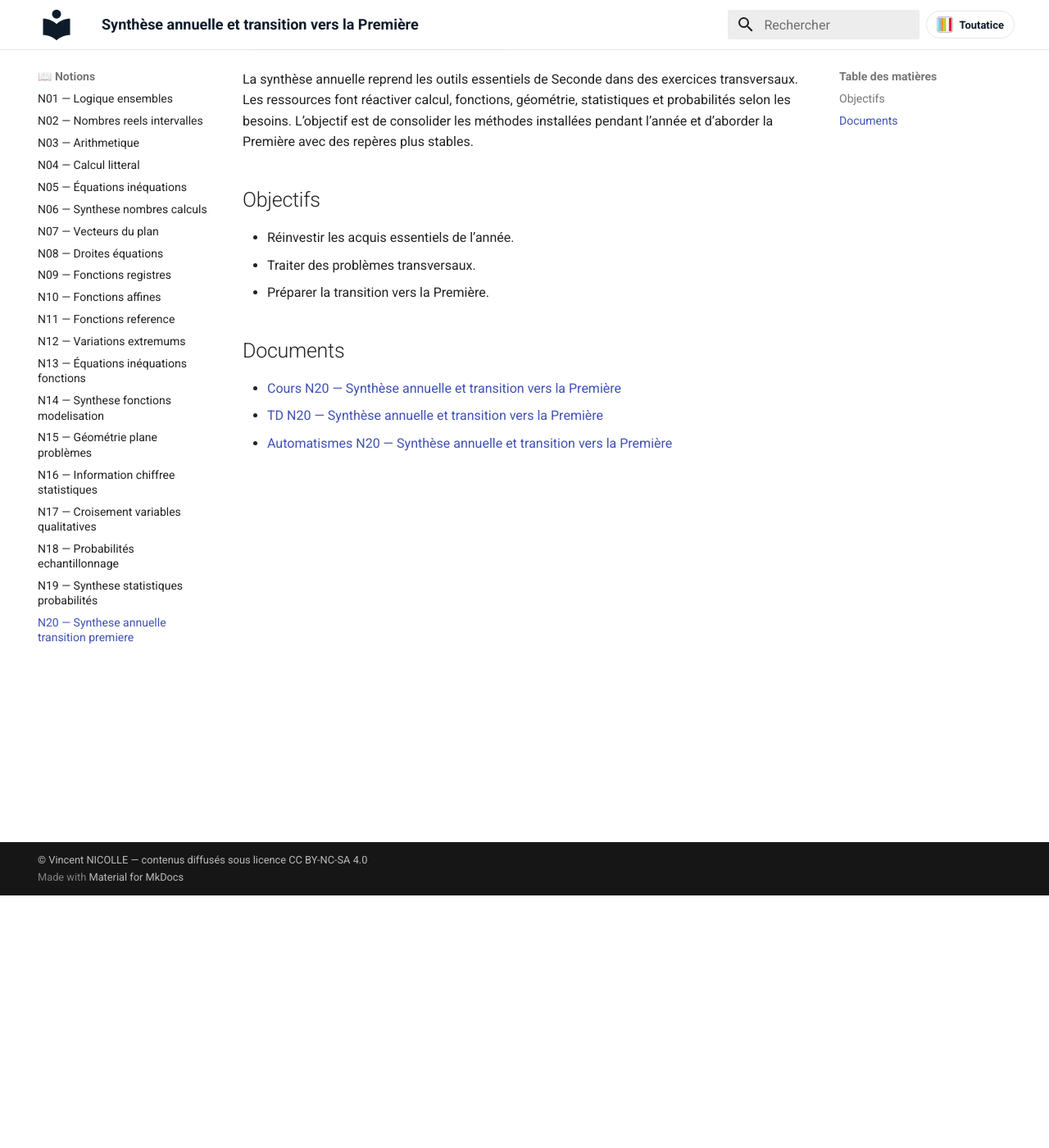
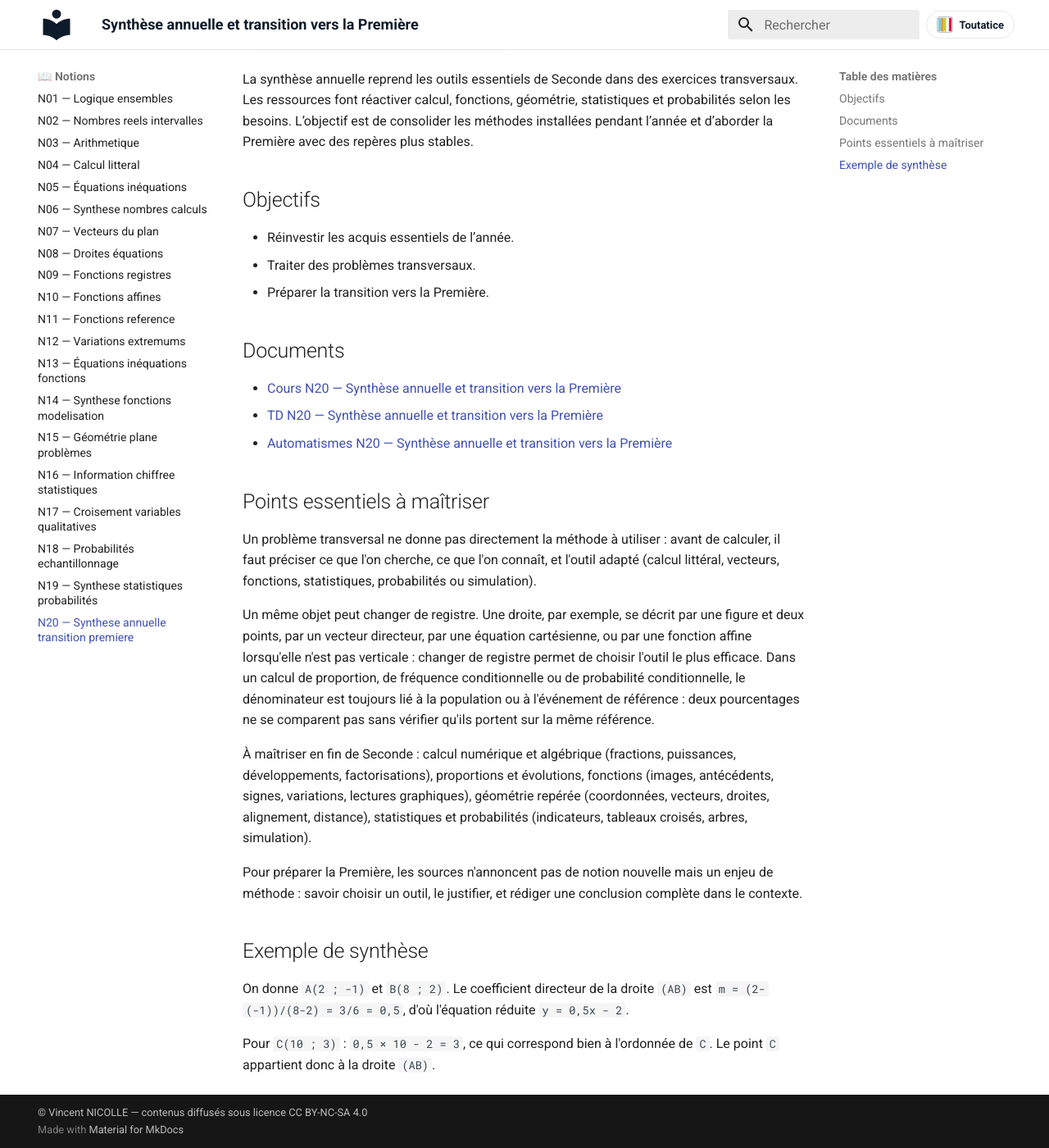
Before and after one commit to vnicolle56610/maths-seconde, an MkDocs documentation site: the page built from docs/notions/N20-synthese-annuelle-transition-premiere.md, in a window 1280 px wide and 1400 px high, scrolled down 308 px. Shown: the whole window at 82% size. Built offline with MkDocs 1.6.1 and Material for MkDocs 9.7.7, drawn with Linux system fonts in a browser that asks for light colours.

Commit message:
content: enrichit les notions N19 et N20 de Seconde
Co-Authored-By: Claude Sonnet 5 <noreply@anthropic.com>

```diff
--- a/docs/notions/N20-synthese-annuelle-transition-premiere.md
+++ b/docs/notions/N20-synthese-annuelle-transition-premiere.md
@@ -26,3 +26,19 @@ La synthèse annuelle reprend les outils essentiels de Seconde dans des exercice
 - [TD N20 — Synthèse annuelle et transition vers la Première](../td/TD_N20_SYNTHESE_ANNUELLE_TRANSITION_PREMIERE.pdf)
 - [Automatismes N20 — Synthèse annuelle et transition vers la Première](../automatismes/AUTOMATISMES_N20_SYNTHESE_ANNUELLE_TRANSITION_PREMIERE.pdf)
 <!-- AUTO-DOCS:END -->
+
+## Points essentiels à maîtriser
+
+Un problème transversal ne donne pas directement la méthode à utiliser : avant de calculer, il faut préciser ce que l'on cherche, ce que l'on connaît, et l'outil adapté (calcul littéral, vecteurs, fonctions, statistiques, probabilités ou simulation).
+
+Un même objet peut changer de registre. Une droite, par exemple, se décrit par une figure et deux points, par un vecteur directeur, par une équation cartésienne, ou par une fonction affine lorsqu'elle n'est pas verticale : changer de registre permet de choisir l'outil le plus efficace. Dans un calcul de proportion, de fréquence conditionnelle ou de probabilité conditionnelle, le dénominateur est toujours lié à la population ou à l'événement de référence : deux pourcentages ne se comparent pas sans vérifier qu'ils portent sur la même référence.
+
+À maîtriser en fin de Seconde : calcul numérique et algébrique (fractions, puissances, développements, factorisations), proportions et évolutions, fonctions (images, antécédents, signes, variations, lectures graphiques), géométrie repérée (coordonnées, vecteurs, droites, alignement, distance), statistiques et probabilités (indicateurs, tableaux croisés, arbres, simulation).
+
+Pour préparer la Première, les sources n'annoncent pas de notion nouvelle mais un enjeu de méthode : savoir choisir un outil, le justifier, et rédiger une conclusion complète dans le contexte.
+
+## Exemple de synthèse
+
+On donne `A(2 ; -1)` et `B(8 ; 2)`. Le coefficient directeur de la droite `(AB)` est `m = (2-(-1))/(8-2) = 3/6 = 0,5`, d'où l'équation réduite `y = 0,5x - 2`.
+
+Pour `C(10 ; 3)` : `0,5 × 10 - 2 = 3`, ce qui correspond bien à l'ordonnée de `C`. Le point `C` appartient donc à la droite `(AB)`.
```
Also changed, not shown: docs/notions/N19-synthese-statistiques-probabilites.md (+16 -0 lines).
